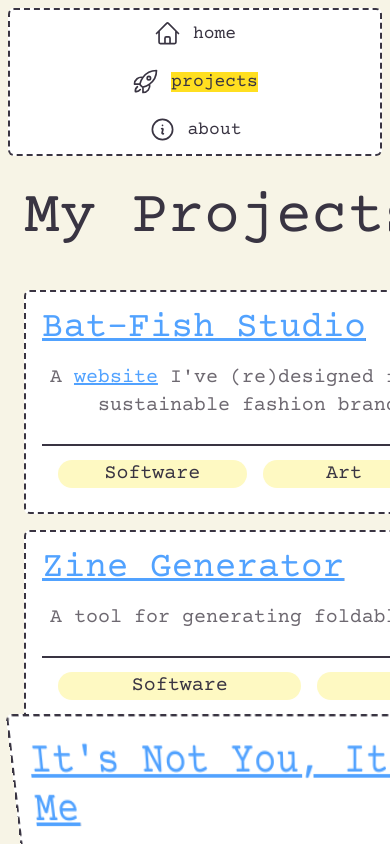
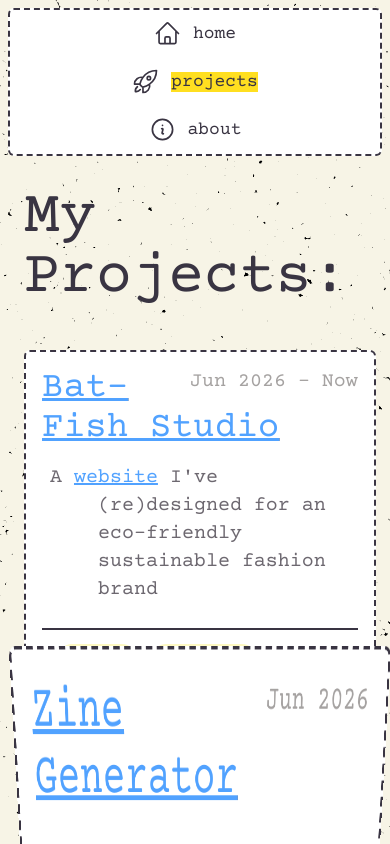
Before and after one commit to grace125/personal-site, a Next.js app: page /projects in a window 390 px wide. Built offline with nearby package versions, Linux system fonts and the light colour scheme.

Commit message:
Fix dates; add background images

```diff
--- a/app/layout.tsx
+++ b/app/layout.tsx
@@ -4,6 +4,8 @@ import "./globals.css";
 import SideNav from '@/app/ui/sidenav';
 import { courierPrime } from "./ui/fonts";
 import "katex";
+import Image from "next/image";
+import backgroundImage from "../public/bg-1.webp"
 
 export const metadata: Metadata = {
   title: {
@@ -25,12 +27,17 @@ export default function RootLayout({
       className={`antialiased h-full overflow-clip`}
     >
       <body className={`h-full overflow-clip flex flex-col ${courierPrime.className}`}>
-        <div className="h-full overflow-y-scroll overflow-x-clip md:scrollbar-auto scroll-smooth md:scroll-auto">
+        <div className="h-full overflow-y-scroll overflow-x-clip md:scrollbar-auto scroll-smooth md:scroll-auto bg-local"
+          style={{
+            backgroundImage: 'var(--bg-image, url("/backgrounds/dots.webp"))',
+            backgroundAttachment: 'var(--bg-attachment, fixed)'
+          }}
+        >
           <div className="flex min-h-screen flex-col lg:flex-row text-xl">
             <div className="grow">
               <SideNav />
             </div>
-            <div className="shrink p-6 lg:p-12 w-[60ch] relative mx-auto my-0 max-h-full">
+            <div className="shrink p-6 lg:p-12 max-w-[60ch] relative mx-auto my-0 max-h-full">
               {children}
             </div>
             <div className="w-full grow shrink-1000000 lg:w-80"></div>
--- a/app/projects/projects.tsx
+++ b/app/projects/projects.tsx
@@ -184,16 +184,13 @@ export function ProjectPage() {
             {filteredProjects.map(project => <ProjectCard key={project.name} {...project} />)}
         </div>
     </>;
-
-
 }
 
 const ProjectCard = (p: Project) => <Card key={p.name} className="aview aname-card-flip atime-in-out">
     <div className="p-2">
-        <div className="flex">
-            <Heading level={2} noleading className="grow"><A href={p.href}>{p.name}</A></Heading>
-            <span className="text-contrast-4 text-nowrap ml-4">{projectDateRangeToString(p.date)}</span>
-        </div>
+        <span className="text-contrast-4 text-nowrap ml-4 float-right">{projectDateRangeToString(p.date)}</span>
+        <Heading level={2} noleading className="grow"><A href={p.href}>{p.name}</A></Heading>
+
         <p className="hang-1 m-2 mt-4 mb-6">{p.description}</p>
         <hr className="h-2 border-t-2"/>
         <div className="flex flex-row-reverse flex-wrap content-stretch align-middle justify-end mt-2 mx-2">
--- a/app/ui/sidenav.tsx
+++ b/app/ui/sidenav.tsx
@@ -12,7 +12,8 @@ const links = [
 
 export default function SideNav() {
     let path = usePathname()
-    return <div className="lg:float-right lg:sticky lg:top-4 lg:right-4 lg:ml-4 m-2 lg:w-86 block overflow-auto rounded-md bg-mode-1 border-2 border-dashed border-contrast-2 lg:border-r-2" >
+    // TODO: try max-w-[60ch]
+    return <div className="lg:float-right lg:sticky lg:top-4 lg:right-4 lg:ml-4  m-2 lg:w-86 block overflow-auto rounded-md bg-mode-1 border-2 border-dashed border-contrast-2 lg:border-r-2" >
         {links.map((link) => {
             const text_style = path.startsWith(link.href) ? "bg-highlight" : ""
             return <Link
```
Also changed, not shown: public/backgrounds/dots.webp (added).
